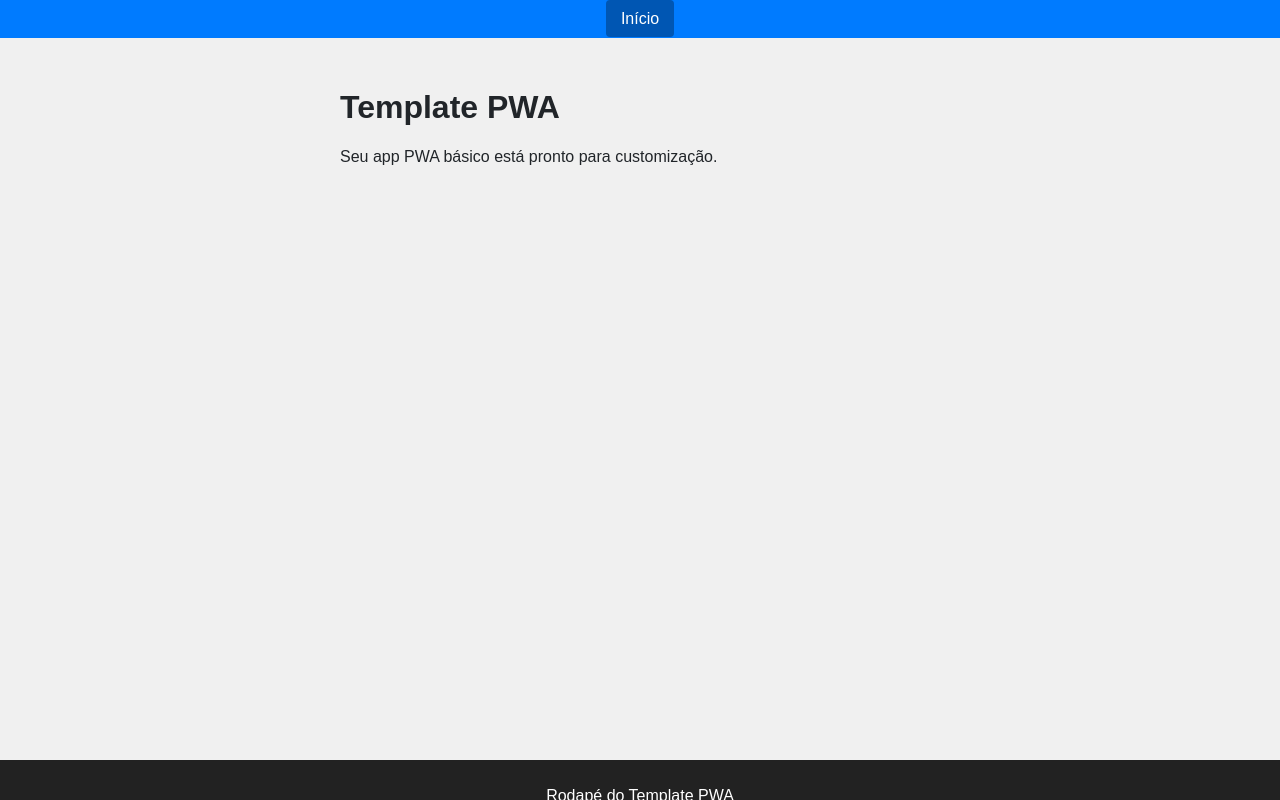
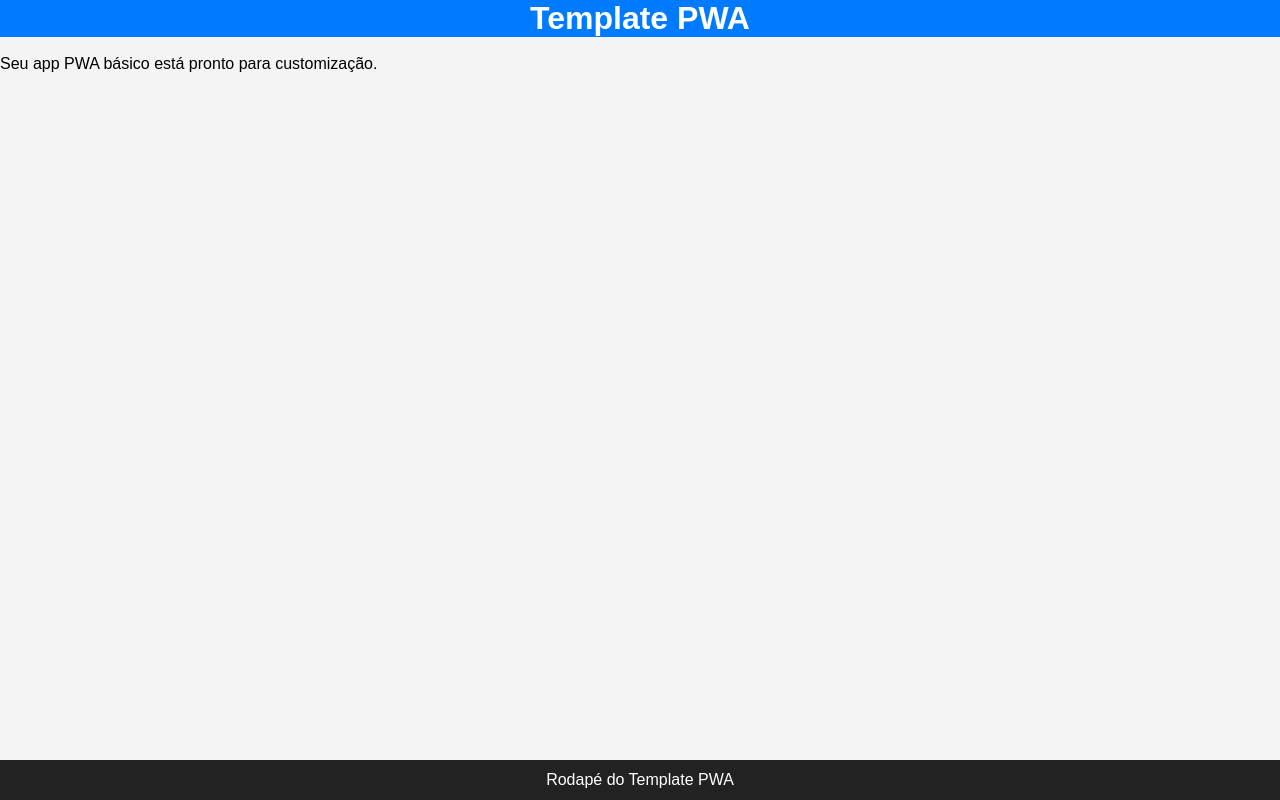
Before and after one commit to jerryl4b/template-pwa, a plain HTML site: page index.html in a window 1280 px wide. Drawn offline with Linux system fonts and the light colour scheme.

Commit message:
modified:   index.html 	modified:   style.css

```diff
--- a/index.html
+++ b/index.html
@@ -8,15 +8,8 @@
   <link rel="stylesheet" href="style.css">
 </head>
 <body>
-  <nav>
-    <ul>
-      <li><a href="#" class="ativo">Início</a></li>
-    </ul>
-  </nav>
-
-  <main>
     <h1>Template PWA</h1>
-    <p>Seu app PWA básico está pronto para customização.</p>
+    <p><br>Seu app PWA básico está pronto para customização.</p>
   </main>
 
   <footer>
--- a/style.css
+++ b/style.css
@@ -1,47 +1,46 @@
-/* Fundo e texto */
-body {
+/* Reset básico */
+* {
   margin: 0;
-  font-family: Arial, sans-serif;
-  background-color: #f0f0f0;
-  color: #212529;
+  padding: 0;
+  box-sizing: border-box;
 }
 
-/* Navbar */
-nav ul {
-  list-style: none;
-  display: flex;
-  justify-content: center;
-  background-color: #007bff;
-  padding: 10px;
-  margin: 0;
-}
-nav a {
-  color: white;
-  text-decoration: none;
-  padding: 10px 15px;
-}
-nav a:hover, nav a.ativo {
-  background-color: #0056b3;
-  border-radius: 4px;
+/* Body ocupa toda a altura, fonte, etc */
+html, body {
+  height: 100%;
+  font-family: Sans-Serif;
+  background: #f4f4f4;
 }
 
-/* Conteúdo principal */
+/* Conteúdo principal com padding na base para não ficar coberto pelo footer */
 main {
+  padding: 5px;
+  padding-bottom: 40px;
+  /* altura do footer + espaço */
   max-width: 600px;
-  margin: 20px auto;
-  padding: 10px;
+  margin: 20px auto 0;
 }
 
-/* Footer fixo */
+/* Footer fixo no rodapé */
 footer {
   position: fixed;
   bottom: 0;
+  left: 0;
   width: 100%;
   height: 40px;
+  /* altura fixa */
   background: #222;
   color: #fff;
   text-align: center;
   line-height: 40px;
+  /* centraliza texto verticalmente */
+  z-index: 1000;
+}
+
+h1 {
+  background: #007bff;
+  color: white;
+  text-align: center;
 }
 
 /* Botão */
```
